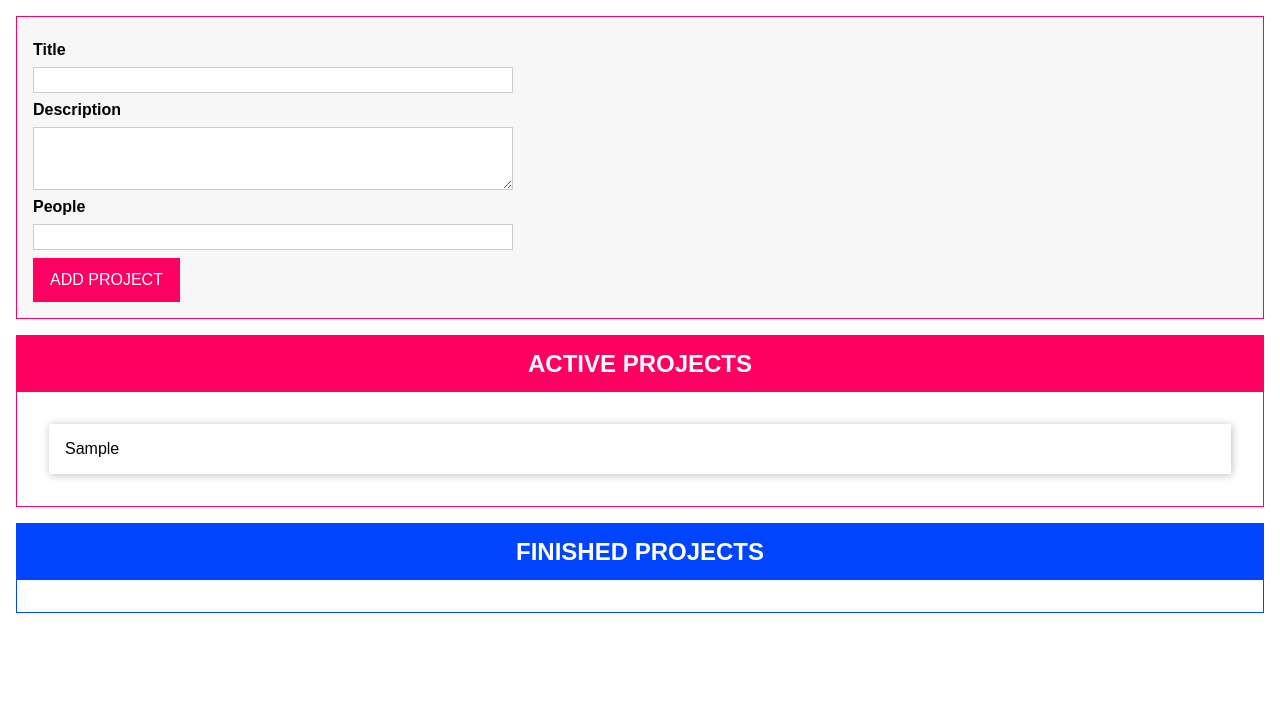
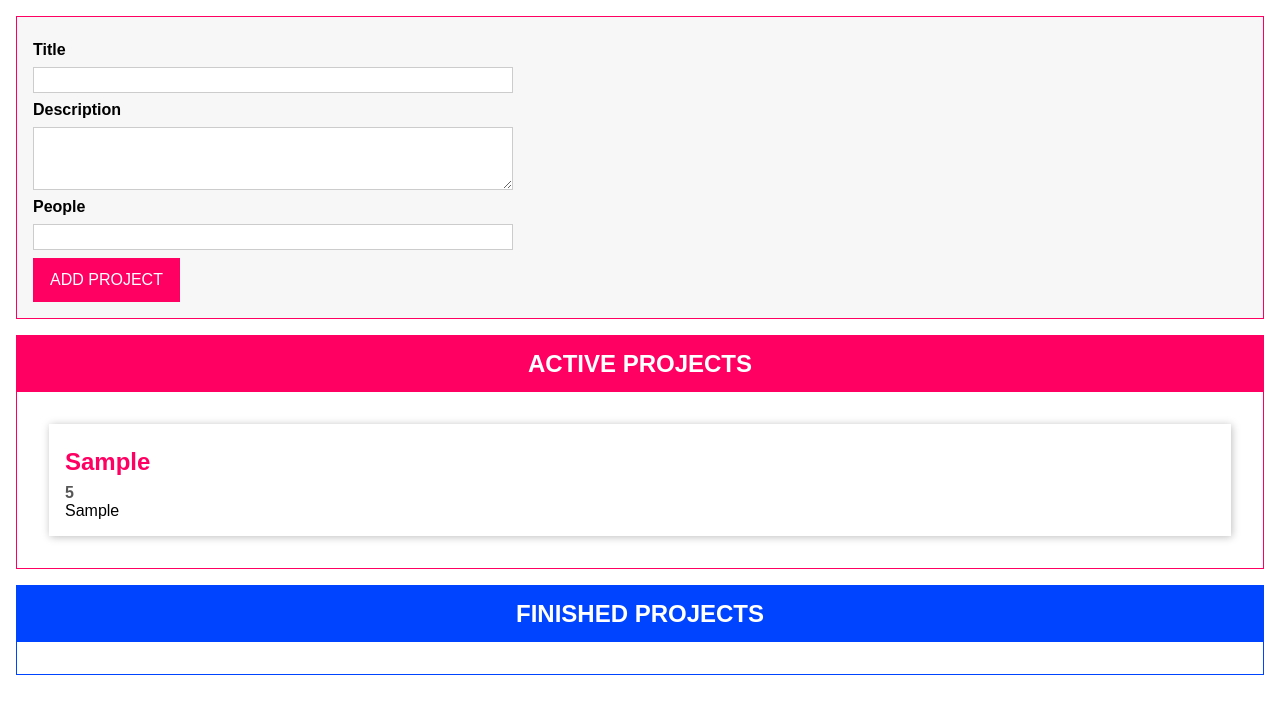
Before and after one commit to diwashbhattarai999/TypeScript, a website with bundled scripts: page Projects/01_drag_drop_project/index.html in a window 1280 px wide. Both pictures are taken after typing "Sample", "Sample", "5" into the empty fields and a click on the button "ADD PROJECT". Built offline with nearby package versions, Linux system fonts and the light colour scheme.

Commit message:
Rendering Project items with a class

```diff
--- a/Projects/01_drag_drop_project/index.html
+++ b/Projects/01_drag_drop_project/index.html
@@ -27,7 +27,11 @@
       </form>
     </template>
     <template id="single-project">
-      <li></li>
+      <li>
+        <h2></h2>
+        <h3></h3>
+        <p></p>
+      </li>
     </template>
     <template id="project-list">
       <section class="projects">
--- a/Projects/01_drag_drop_project/src/app.ts
+++ b/Projects/01_drag_drop_project/src/app.ts
@@ -15,14 +15,23 @@
 }
 
 //Project State Management
-type Listener = (items: Project[]) => void;
+type Listener<T> = (items: T[]) => void;
 
-class ProjectState {
-  private listeners: Listener[] = [];
+class State<T> {
+  protected listeners: Listener<T>[] = [];
+
+  addListener(listenerFn: Listener<T>) {
+    this.listeners.push(listenerFn);
+  }
+}
+
+class ProjectState extends State<Project> {
   private projects: Project[] = [];
   private static instance: ProjectState;
 
-  private constructor() {}
+  private constructor() {
+    super();
+  }
 
   static getInstance() {
     if (this.instance) {
@@ -30,10 +39,6 @@
     }
     this.instance = new ProjectState();
     return this.instance;
-  }
-
-  addListener(listenerFn: Listener) {
-    this.listeners.push(listenerFn);
   }
 
   addProject(title: string, description: string, numberOfPeople: number) {
@@ -159,6 +164,28 @@
   abstract renderContent(): void;
 }
 
+//ProjectItem Class
+class ProjectItem extends Component<HTMLUListElement, HTMLLIElement> {
+  private project: Project;
+
+  constructor(hostId: string, project: Project) {
+    super("single-project", hostId, false, project.id);
+    this.project = project;
+
+    this.configure();
+    this.renderContent();
+  }
+
+  configure() {}
+
+  renderContent() {
+    this.element.querySelector("h2")!.textContent = this.project.title;
+    this.element.querySelector("h3")!.textContent =
+      this.project.people.toString();
+    this.element.querySelector("p")!.textContent = this.project.description;
+  }
+}
+
 // ProjectList Class
 class ProjectList extends Component<HTMLDivElement, HTMLElement> {
   assignedProjects: Project[];
@@ -197,9 +224,7 @@
     )! as HTMLUListElement;
     listEl.innerHTML = "";
     for (const prjItem of this.assignedProjects) {
-      const listItem = document.createElement("li");
-      listItem.textContent = prjItem.title;
-      listEl?.appendChild(listItem);
+      new ProjectItem(this.element.querySelector("ul")!.id, prjItem);
     }
   }
 }
```
Also changed, not shown: Projects/01_drag_drop_project/dist/app.js.
